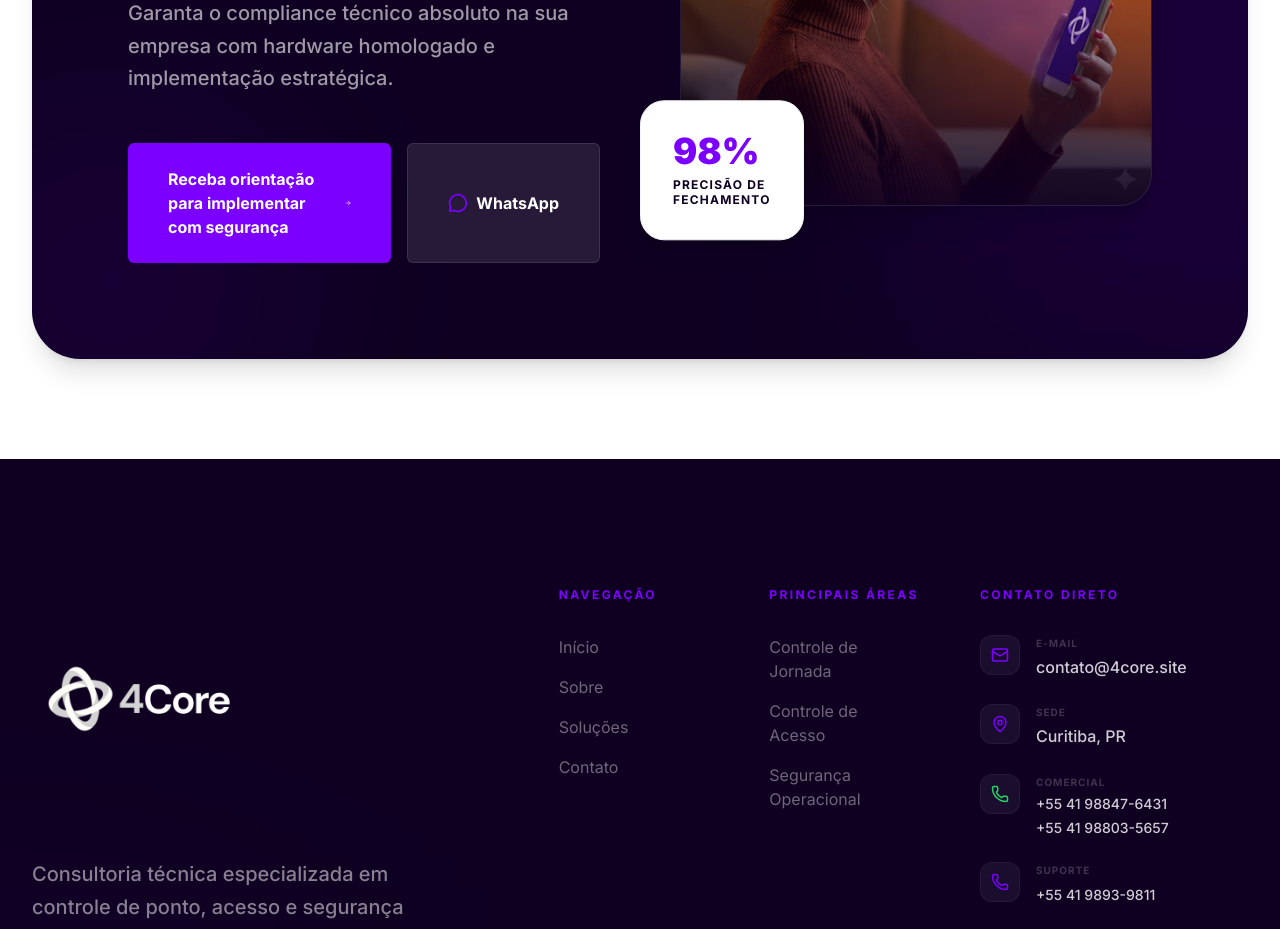
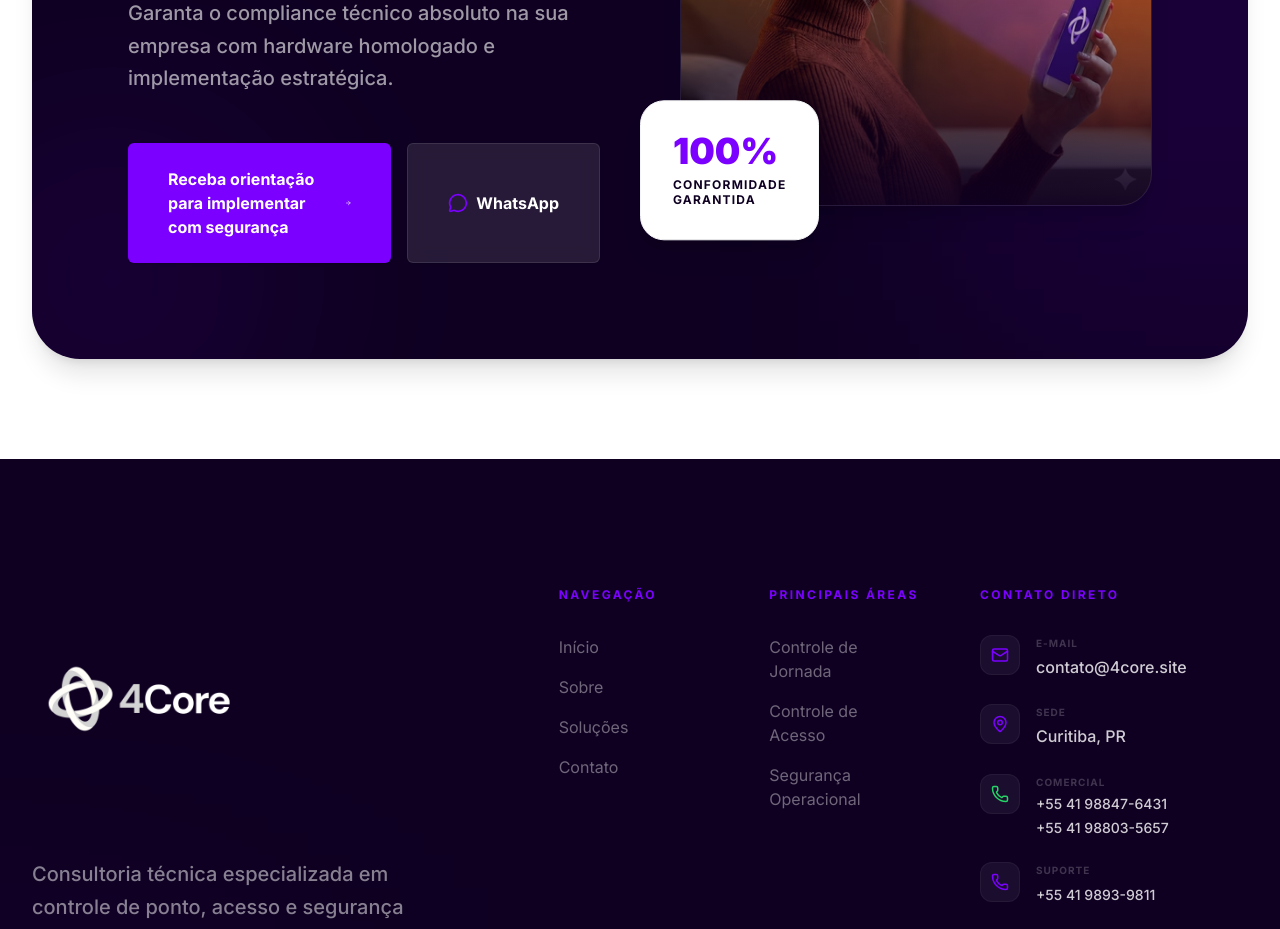
Before and after one commit to CodeAndressa/4Core_Site, a Next.js app: page / in a window 1280 px wide. Shown: the part 6880-7809 px from the top of the page. Built offline with nearby package versions, Linux system fonts and the light colour scheme; no server answers.

Commit message:
feat: alterar métrica de 98% precisão para 100% conformidade garantida no CTA

```diff
--- a/src/components/sections/CTA.tsx
+++ b/src/components/sections/CTA.tsx
@@ -88,8 +88,8 @@ export function CTA() {
                  transition={{ repeat: Infinity, duration: 4, ease: "easeInOut" }}
                  className="absolute -bottom-10 -left-10 bg-white p-8 rounded-3xl shadow-premium border border-border-light"
                >
-                  <span className="block text-4xl font-black text-brand-vibrant leading-none mb-2">98%</span>
-                  <span className="text-xs font-bold text-brand-deep uppercase tracking-widest leading-tight block">Precisão de <br />fechamento</span>
+                  <span className="block text-4xl font-black text-brand-vibrant leading-none mb-2">100%</span>
+                  <span className="text-xs font-bold text-brand-deep uppercase tracking-widest leading-tight block">Conformidade <br />garantida</span>
                </motion.div>
             </motion.div>
           </div>
```
